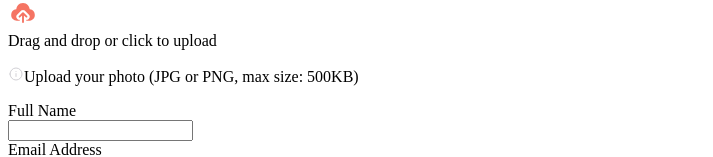
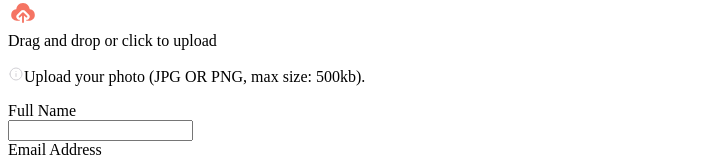
Before and after one commit to azanra/conference-ticket, a React (Vite) app: page / in a window 1280 px wide. Shown: the part 171-328 px from the top of the page, without its empty margins (0-713 px from the left). Built offline with nearby package versions, Linux system fonts and the light colour scheme.

Commit message:
Remove the file and return error if file's too big

```diff
--- a/src/component/avatarUpload.jsx
+++ b/src/component/avatarUpload.jsx
@@ -1,4 +1,9 @@
+import { useRef, useState } from "react";
+
 export default function AvatarUpload({ ticket, handleTicket }) {
+  const [isSizeValid, setIsSizeValid] = useState(true);
+  const fileUpload = useRef(null);
+
   function handleAvatar(e) {
     const avatarFile = e.target.files[0];
     if (e.target.files[0].size < 500000) {
@@ -7,8 +12,10 @@ export default function AvatarUpload({ ticket, handleTicket }) {
         ...ticket,
         avatar: url,
       });
+      setIsSizeValid(true);
     } else {
-      alert("File is too big, choose other picture");
+      fileUpload.current.value = "";
+      setIsSizeValid(false);
     }
   }
 
@@ -21,6 +28,7 @@ export default function AvatarUpload({ ticket, handleTicket }) {
           onChange={handleAvatar}
           required
           accept=".jpg, .jpeg, .png"
+          ref={fileUpload}
         />
         <div>
           <img src="../src/assets/images/icon-upload.svg" alt="upload icon" />
@@ -30,7 +38,9 @@ export default function AvatarUpload({ ticket, handleTicket }) {
       <p>
         <span>
           <img src="../src/assets/images/icon-info.svg" alt="info icon" />
-          Upload your photo (JPG or PNG, max size: 500KB)
+          {isSizeValid === true
+            ? "Upload your photo (JPG OR PNG, max size: 500kb)."
+            : "File too large. Please upload a photo under 500KB"}
         </span>
       </p>
     </>
```
